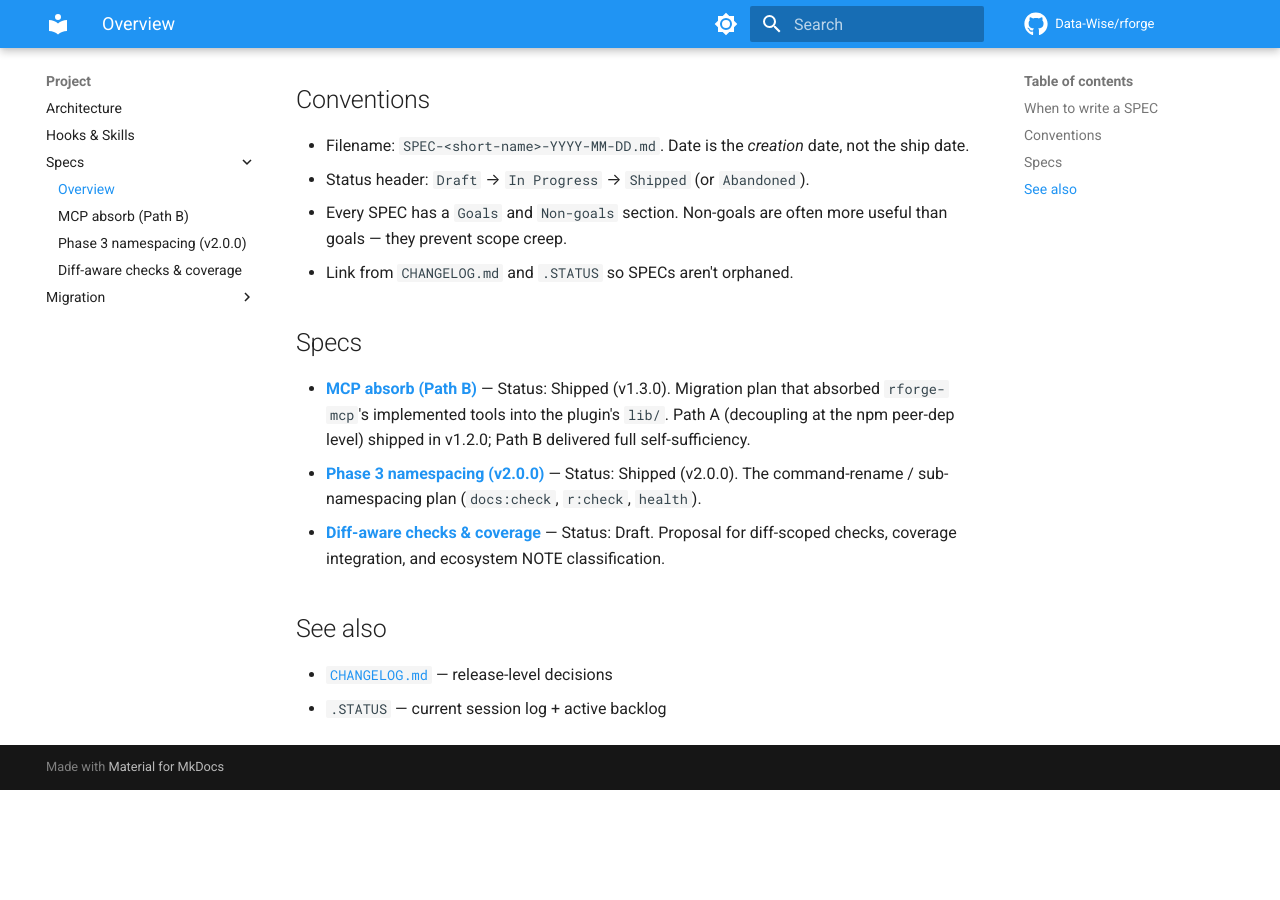
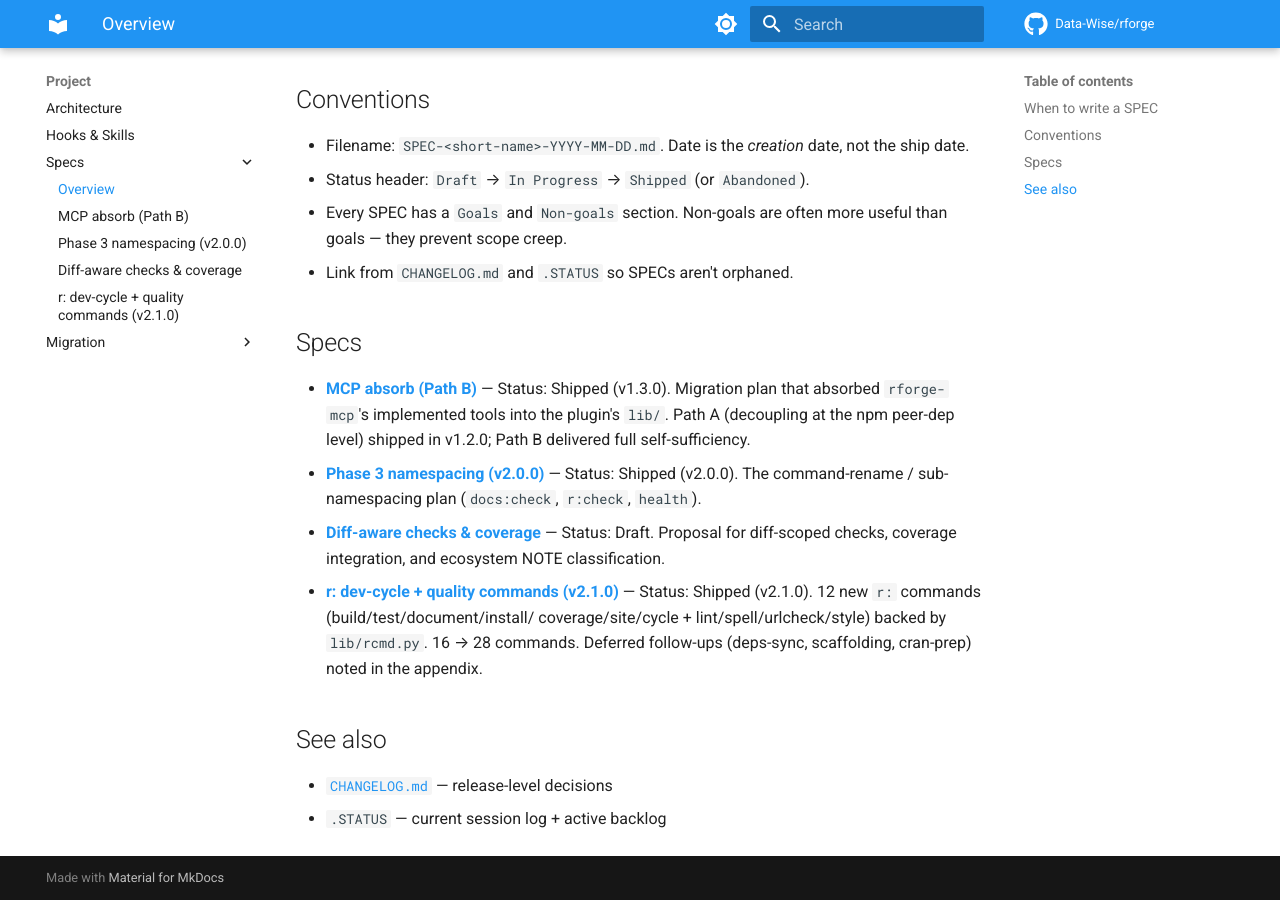
Before and after one commit to Data-Wise/rforge, an MkDocs documentation site: the page built from docs/specs/README.md, in a window 1280 px wide and 900 px high, scrolled down 614 px. Built offline with MkDocs 1.6.1 and Material for MkDocs 9.7.7, drawn with Linux system fonts in a browser that asks for light colours; comment, search, counter and statistics services are not loaded; before the commit the page ends 1404 px from its top, so only the background shows below that.

Commit message:
docs(site): add v2.1.0 spec to nav + Specs overview; exclude root README from strict build
- SPEC-r-dev-commands was an orphan (not in nav) — added to Specs section + overview
- exclude_docs '/README.md' so mkdocs build --strict passes (root readme conflicts
  with index.md; nested tutorials/specs READMEs stay as nav pages)

Co-Authored-By: Claude Opus 4.8 <noreply@anthropic.com>

```diff
--- a/docs/specs/README.md
+++ b/docs/specs/README.md
@@ -41,6 +41,11 @@ single-PR features. The PR description is the right home for those.
 - **[Diff-aware checks & coverage](SPEC-diff-aware-checks-and-coverage-2026-05-31.md)** —
   Status: Draft. Proposal for diff-scoped checks, coverage integration, and
   ecosystem NOTE classification.
+- **[r: dev-cycle + quality commands (v2.1.0)](SPEC-r-dev-commands-2026-05-31.md)** —
+  Status: Shipped (v2.1.0). 12 new `r:` commands (build/test/document/install/
+  coverage/site/cycle + lint/spell/urlcheck/style) backed by `lib/rcmd.py`.
+  16 → 28 commands. Deferred follow-ups (deps-sync, scaffolding, cran-prep)
+  noted in the appendix.
 
 ## See also
 
--- a/mkdocs.yml
+++ b/mkdocs.yml
@@ -5,6 +5,12 @@ site_url: https://data-wise.github.io/rforge/
 repo_name: Data-Wise/rforge
 repo_url: https://github.com/Data-Wise/rforge
 edit_uri: edit/main/docs/
+
+# docs/README.md is the GitHub-facing folder readme (version refs), not a site
+# page — it conflicts with index.md. Exclude only the root one (leading slash);
+# tutorials/README.md and specs/README.md remain real nav pages.
+exclude_docs: |
+  /README.md
 
 theme:
   name: material
@@ -101,6 +107,7 @@ nav:
       - "MCP absorb (Path B)": specs/SPEC-mcp-absorb-2026-05-10.md
       - "Phase 3 namespacing (v2.0.0)": specs/SPEC-phase3-namespacing-2026-05-11.md
       - "Diff-aware checks & coverage": specs/SPEC-diff-aware-checks-and-coverage-2026-05-31.md
+      - "r: dev-cycle + quality commands (v2.1.0)": specs/SPEC-r-dev-commands-2026-05-31.md
     - Migration:
       - "v2.0.0 command rename": migration/v2.0.0-rename.md
       - "rforge-mcp deprecation": migration/rforge-mcp-deprecation.md
```
